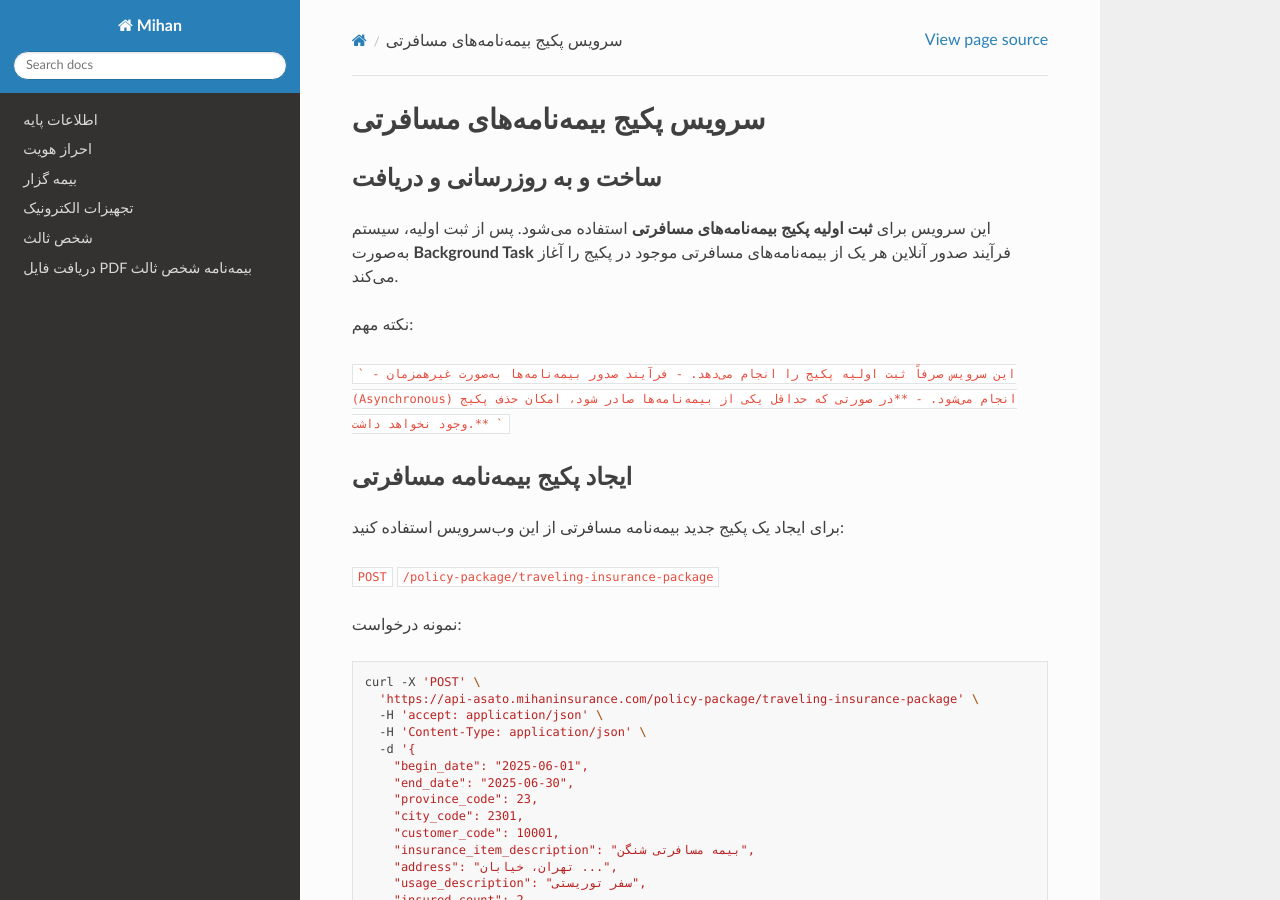
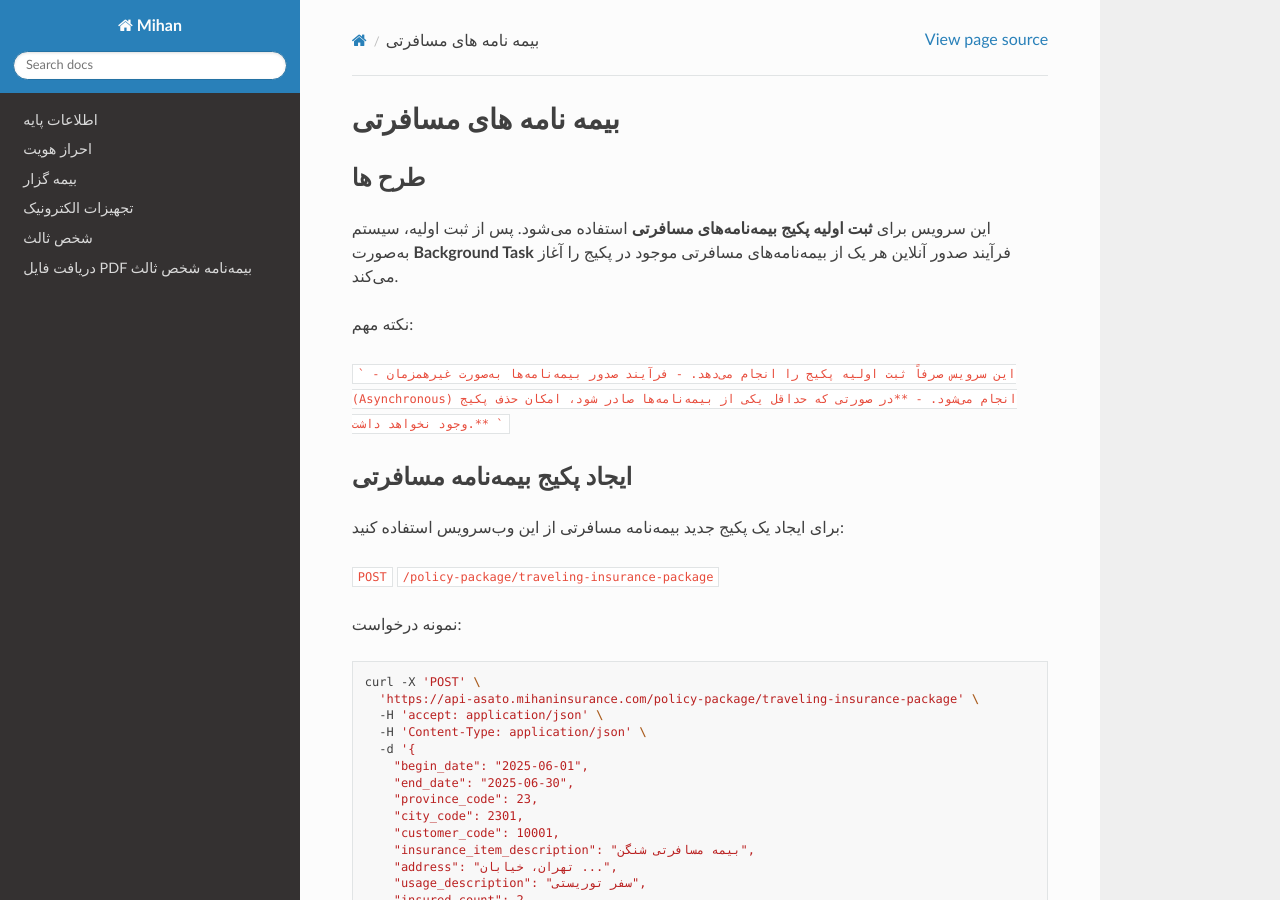
Before and after one commit to artaabbasi/mihan-issue, a Sphinx documentation site: the page built from docs/source/travel_package.rst, in a window 1280 px wide and 900 px high. Built offline with Sphinx 7.4.7 and the Read the Docs theme 3.1.0, drawn with Linux system fonts in a browser that asks for light colours.

Commit message:
Update travel_package.rst

```diff
--- a/docs/source/travel_package.rst
+++ b/docs/source/travel_package.rst
@@ -1,7 +1,7 @@
-سرویس پکیج بیمه‌نامه‌های مسافرتی
+بیمه نامه های مسافرتی
 =====
 
-ساخت و به روزرسانی و دریافت
+طرح ها
 ------------
 
 این سرویس برای **ثبت اولیه پکیج بیمه‌نامه‌های مسافرتی** استفاده می‌شود. پس از ثبت اولیه، سیستم به‌صورت **Background Task** فرآیند صدور آنلاین هر یک از بیمه‌نامه‌های مسافرتی موجود در پکیج را آغاز می‌کند.
```
